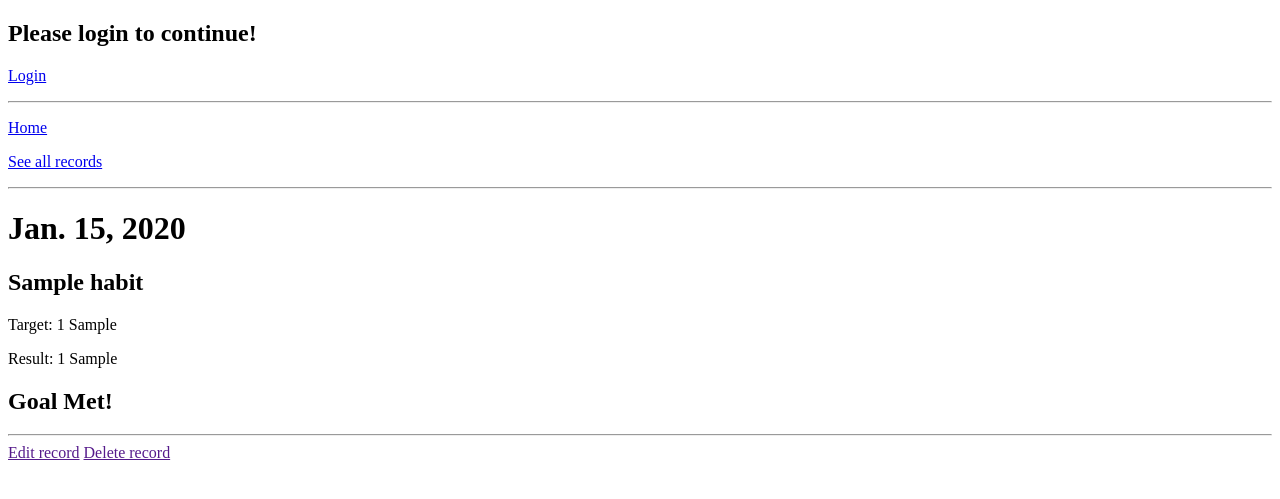
After one commit to Momentum-Team-14/django-habit-tracker-Tomtuhtomtom, a Django app: template habit_tracker/templates/habit_tracker/test_detail.html in a window 1280 px wide. The commit adds this page. Shown: the top 499 px of the page. Run offline with Django 4.2, Linux system fonts and the light colour scheme; the template is opened without the code that fills it: values that come from a table or form of the project are taken from there, others are empty; tables that the repository leaves empty hold one stand-in row (values such as "Sample post"); parts of the project's set-up code (start-up, migrations or seed data) failed here and were passed over.

Commit message:
mainly prepping and testing for constraints and get or create, only minor change was adding unit of measure to average per day

```diff
--- a/habit_tracker/models.py
+++ b/habit_tracker/models.py
@@ -29,7 +29,7 @@ class Record(models.Model):
 
     class Meta:
         constraints = [
-            UniqueConstraint(fields=["habit", "entry_date"], name="unique_user_date")
+            UniqueConstraint(fields=["habit", "entry_date"], name="unique_habit_date")
         ]
 
     def percentage(self):
--- a/habit_tracker/templates/habit_tracker/habit_detail.html
+++ b/habit_tracker/templates/habit_tracker/habit_detail.html
@@ -7,7 +7,7 @@
 <h1>{{ habit.name }}</h1>
 <p>Target: {{ habit.target_number }} {{ habit.unit_of_measure }} a day.</p>
 {% if records %}
-<p>Average per day: {{ average.result__avg|floatformat:2 }}</p>
+<p>Average per day: {{ average.result__avg|floatformat:2 }} {{ habit.unit_of_measure }}</p>
 {% if average.result__avg > habit.target_number %}
 <p><strong>Good job! Consider increasing your goal target!</strong></p>
 {% else %}
--- /dev/null
+++ b/habit_tracker/templates/habit_tracker/test_detail.html
@@ -0,0 +1,22 @@
+{% extends "base.html" %}
+{% load static %}
+{% block content %}
+<p><a href="{% url 'index' %}">Home</a></p>
+<p><a href="{% url 'list-records' %}">See all records</a></p>
+<hr>
+<h1>{{ record.entry_date }}</h1>
+<h2>{{ record.habit }}</h2>
+<p>Target: {{ record.habit.target_number }} {{ record.habit.unit_of_measure }}</p>
+<p>Result: {{ record.result }} {{ record.habit.unit_of_measure }}</p>
+{% if record.result >= record.habit.target_number %}
+<h2>Goal Met!</h2>
+{% else %}
+<h2>Goal Not Met!</h2>
+{% endif %}
+
+<hr>
+<div>
+    <a href="">Edit record</a>
+    <a href="">Delete record</a>
+</div>
+{% endblock %}
--- a/habit_tracker/urls.py
+++ b/habit_tracker/urls.py
@@ -21,6 +21,7 @@ urlpatterns += [
     path('records/<int:pk>/delete', views.delete_record, name='delete-record'),
 ]
 
-# urlpatterns += [
-#     path('habits/<int:pk>/<int:year>/<int:month>/<int:day>', views.record_detail, name='record-detail'),
-# ]
+# using this for trying to get the year,month,day in the url
+urlpatterns += [
+    path('habits/<int:pk>/<int:year>/<int:month>/<int:day>', views.test_detail, name='test-detail'),
+]
```
Also changed, not shown: habit_tracker/views.py (+24 -23 lines), habit_tracker/migrations/0005_alter_record_entry_date.py (added), habit_tracker/migrations/0006_alter_record_entry_date.py (added), habit_tracker/migrations/0007_remove_record_unique_user_date_and_more.py (added).
